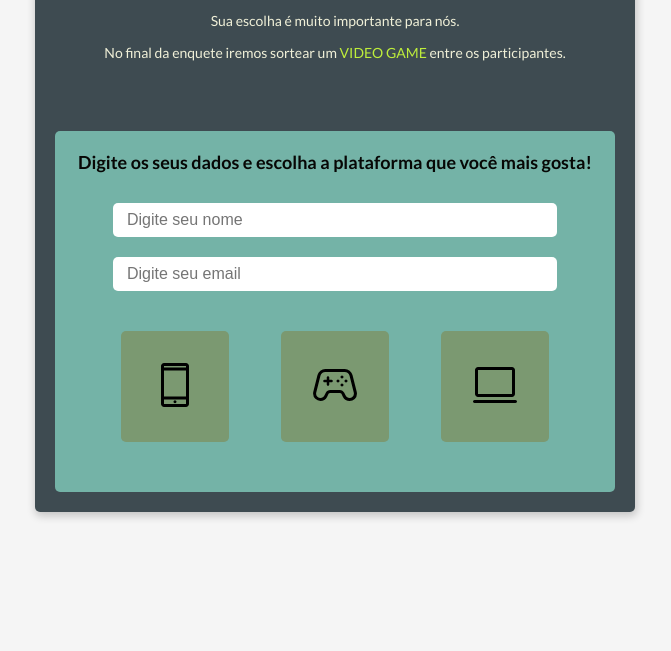
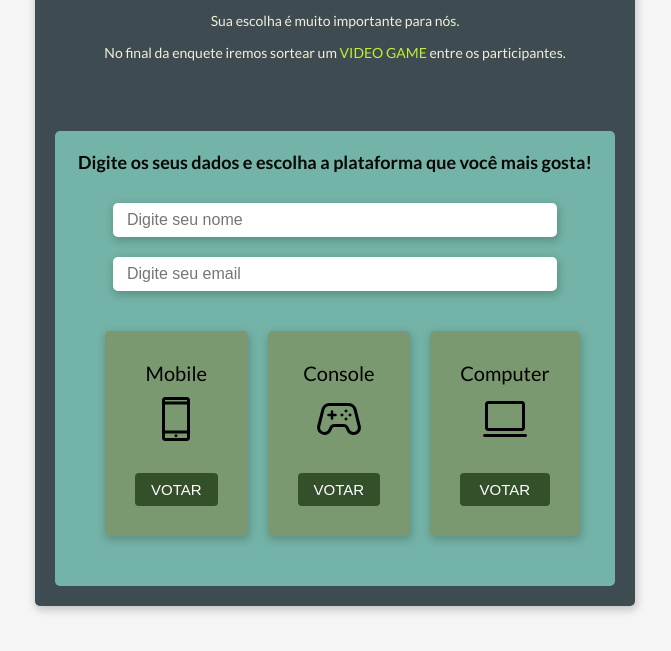
Before and after one commit to figueiredo-vitor/desafio-bootcamp-devjr, a plain HTML site: page index.html in a window 1280 px wide. Shown: the part 139-790 px from the top of the page, without its empty margins (305-976 px from the left). Drawn offline with Linux system fonts and the light colour scheme.

Commit message:
closes #6 - Button

```diff
--- a/css/styles.css
+++ b/css/styles.css
@@ -10,6 +10,7 @@ input {
     border-radius: 5px;
     border: 0;
     margin: 10px;
+    box-shadow: 1px 3px 8px 1px rgba(0, 0, 0, 0.2);
 }
 
 input:focus {
@@ -36,13 +37,32 @@ input:focus {
     border-radius: 5px;
     padding: 20px;
     margin: 20px;
+    box-shadow: 0px 0px 0px 0px rgba(0, 0, 0, 1);
 }
 
 .flex-container {
     display: flex;
     justify-content: space-around;
     padding: 20px;
+    font-size: 20px;
+}
 
+button {
+
+    width: 100%;
+    margin-top:  1rem;
+    padding: 0.5rem 1rem;
+    color: #FFFFFF;
+    background-color: #34502b;
+    font-size: 15px;
+    border-radius: 4px;
+    border: none;
+    cursor: pointer;
+
+}
+
+button:hover {
+    background-color: #58ce74;
 }
 
 .column1 {
@@ -51,6 +71,7 @@ input:focus {
     border-radius: 5px;
     padding: 30px;
     margin: 10px;
+    box-shadow: 1px 3px 8px 1px rgba(0, 0, 0, 0.2);
 
 }
 .column2 {
@@ -59,6 +80,7 @@ input:focus {
     border-radius: 5px;
     padding: 30px;
     margin: 10px;
+    box-shadow: 1px 3px 8px 1px rgba(0, 0, 0, 0.2);
 
 }
 .column3 {
@@ -67,7 +89,17 @@ input:focus {
     border-radius: 5px;
     padding: 30px;
     margin: 10px;
+    box-shadow: 1px 3px 8px 1px rgba(0, 0, 0, 0.2);
+}
+.image1 {
+    margin: 10px;
+}
+.image2 {
+    margin: 10px;
+}
 
+.image3 {
+    margin: 10px;
 }
 
 .header-title {
--- a/index.html
+++ b/index.html
@@ -39,20 +39,38 @@
                 <div class="flex-container">
 
                     <div class="column1">
+                        <div class="mobile">
+                            Mobile
+                        </div>
                         <div class="image1">
                             <object data="img/mobile.svg" type="image/svg+xml"></object>
+                        </div>
+                        <div class="button1">
+                            <button>VOTAR</button>
                         </div>
                     </div>
 
                     <div class="column2">
+                        <div class="console">
+                            Console
+                        </div>
                         <div class="image2">
                             <object data="img/console.svg" type="image/svg+xml"></object>
+                        </div>
+                        <div class="button2">
+                            <button>VOTAR</button>
                         </div>
                     </div>
 
                     <div class="column3">
+                        <div class="computer">
+                            Computer
+                        </div>
                         <div class="image3">
                             <object data="img/computer.svg" type="image/svg+xml"></object>
+                        </div>
+                        <div class="button3">
+                            <button>VOTAR</button>
                         </div>
                     </div>
                 </div>
```
Also changed, not shown: img/estrelas.webp (added).
